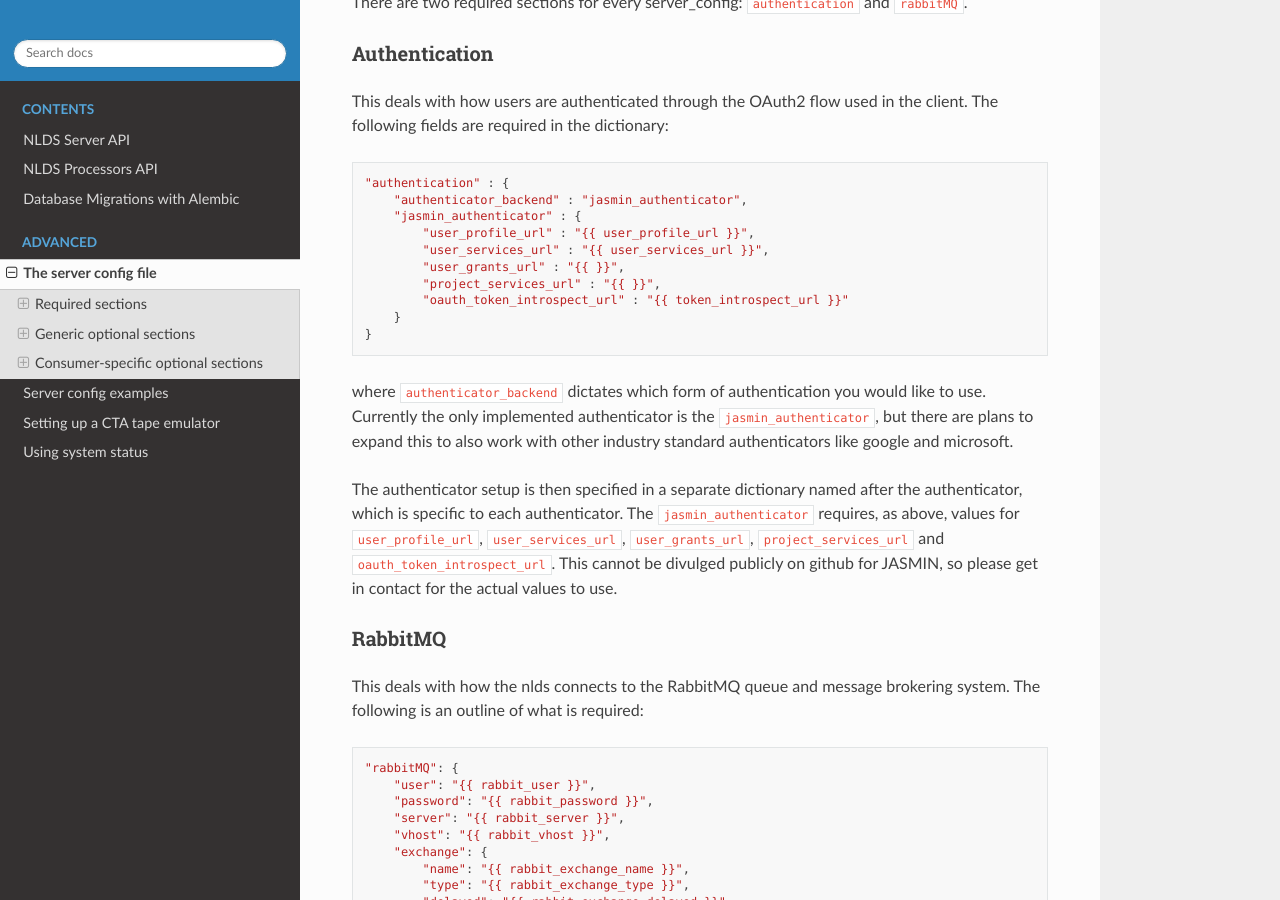
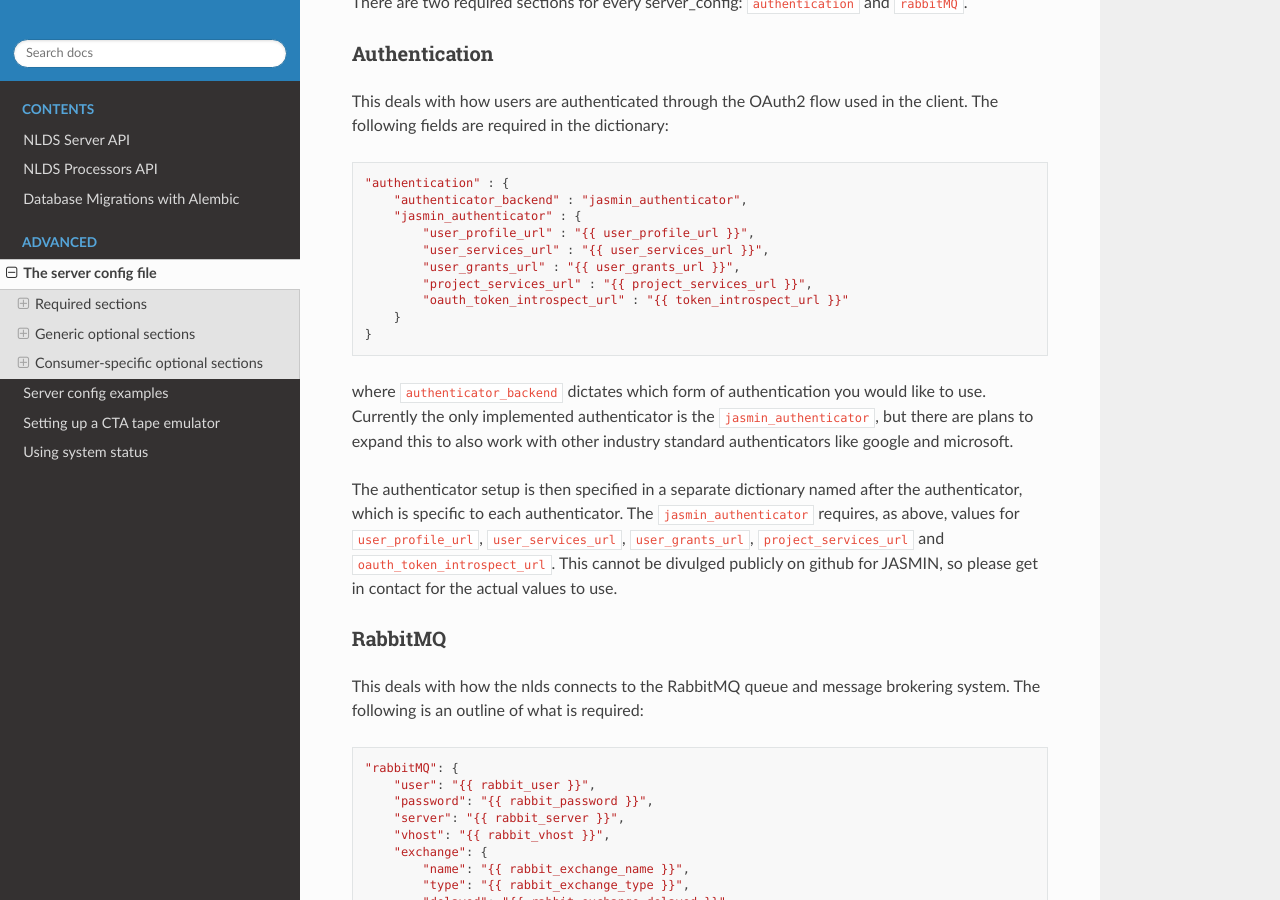
Before and after one commit to cedadev/nlds, a Sphinx documentation site: the page built from docs/source/server-config/server-config.rst, in a window 1280 px wide and 900 px high, scrolled down 442 px. Built offline with Sphinx 7.4.7 and the Read the Docs theme 3.1.0, drawn with Linux system fonts in a browser that asks for light colours; some of the changed lines change nothing that is shown.

Commit message:
Edit docs for consistency

```diff
--- a/docs/source/server-config/server-config.rst
+++ b/docs/source/server-config/server-config.rst
@@ -28,8 +28,8 @@ client. The following fields are required in the dictionary::
         "jasmin_authenticator" : {
             "user_profile_url" : "{{ user_profile_url }}",
             "user_services_url" : "{{ user_services_url }}",
-            "user_grants_url" : "{{ }}",
-            "project_services_url" : "{{ }}",
+            "user_grants_url" : "{{ user_grants_url }}",
+            "project_services_url" : "{{ project_services_url }}",
             "oauth_token_introspect_url" : "{{ token_introspect_url }}"
         }
     }
```
